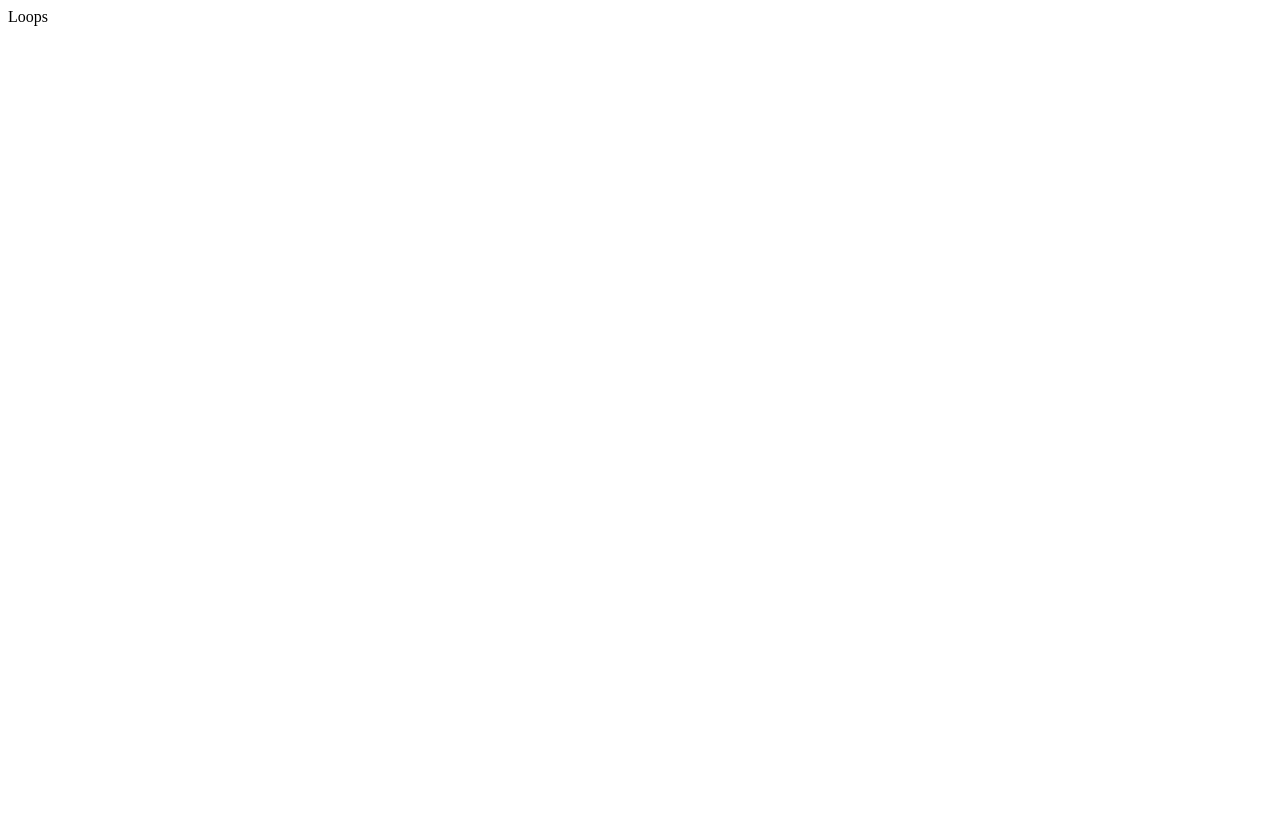
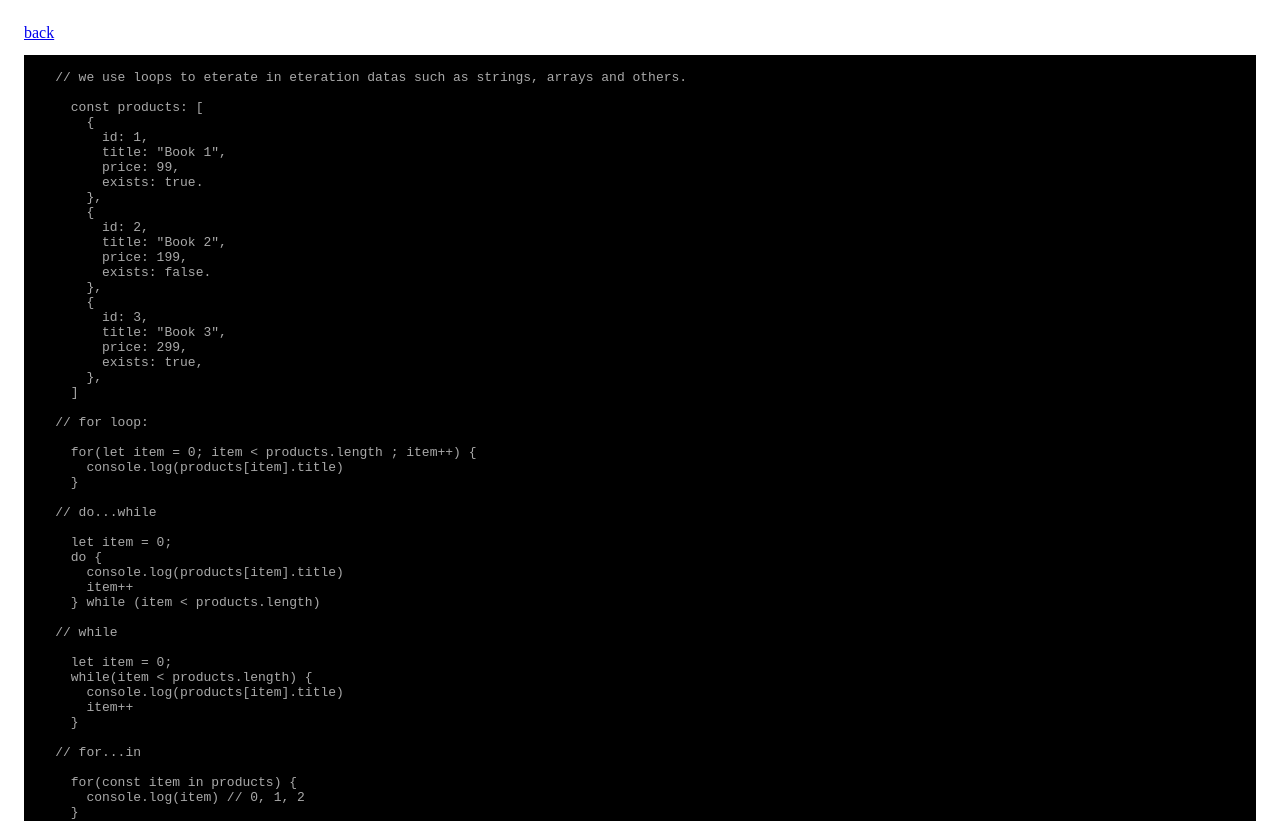
Before and after one commit to arefmaghdam/review-of-js-next.js-12, a Next.js app: page /components/javascript/loops in a window 1280 px wide. Shown: the top 821 px of the page. Before the commit the page ends 800 px from the top, so only its background shows below. Built offline with nearby package versions, Linux system fonts and the light colour scheme.

Commit message:
feat: review of javascript loops

```diff
--- a/pages/components/javascript/loops.jsx
+++ b/pages/components/javascript/loops.jsx
@@ -1,11 +1,104 @@
-import React from 'react'
+import React from "react";
+import styles from "../../../styles/Home.module.css";
+import CodePreview from "../../components/code-preview";
+import Link from "next/link";
 
 const Loops = () => {
   return (
-    <div>
-      Loops
+    <div className={styles.subPages}>
+      <Link href="/">back</Link>
+      <CodePreview
+        imgURL=""
+        content={`
+    // we use loops to eterate in eteration datas such as strings, arrays and others.
+
+      const products: [
+        {
+          id: 1,
+          title: "Book 1",
+          price: 99,
+          exists: true.
+        },
+        {
+          id: 2,
+          title: "Book 2",
+          price: 199,
+          exists: false.
+        },
+        {
+          id: 3,
+          title: "Book 3",
+          price: 299,
+          exists: true,
+        },
+      ]
+
+    // for loop:
+
+      for(let item = 0; item < products.length ; item++) {
+        console.log(products[item].title)
+      }
+
+    // do...while
+
+      let item = 0;
+      do {
+        console.log(products[item].title)
+        item++
+      } while (item < products.length)
+
+    // while
+
+      let item = 0;
+      while(item < products.length) {
+        console.log(products[item].title)
+        item++
+      }
+
+    // for...in
+
+      for(const item in products) {
+        console.log(item) // 0, 1, 2
+      }
+
+    // for...of
+
+      for(const item of products) {
+        console.log(item)
+      }
+
+      // output:
+
+      {
+        id: 1,
+        title: "Book 1",
+        price: 99,
+        exists: true.
+      },
+      {
+        id: 2,
+        title: "Book 2",
+        price: 199,
+        exists: false.
+      },
+      {
+        id: 3,
+        title: "Book 3",
+        price: 299,
+        exists: true,
+      }
+
+    // forEach:
+
+      products.forEach((item) => console.log(item.title)) // Book 1, Book 2, Book 3
+
+    // map:
+
+      products.map((item) => console.log(item.title)) // ["Book 1", "Book 2", "Book 3"]
+      `}
+      />
     </div>
-  )
-}
+  );
+};
 
-export default Loops
+export default Loops;
```
